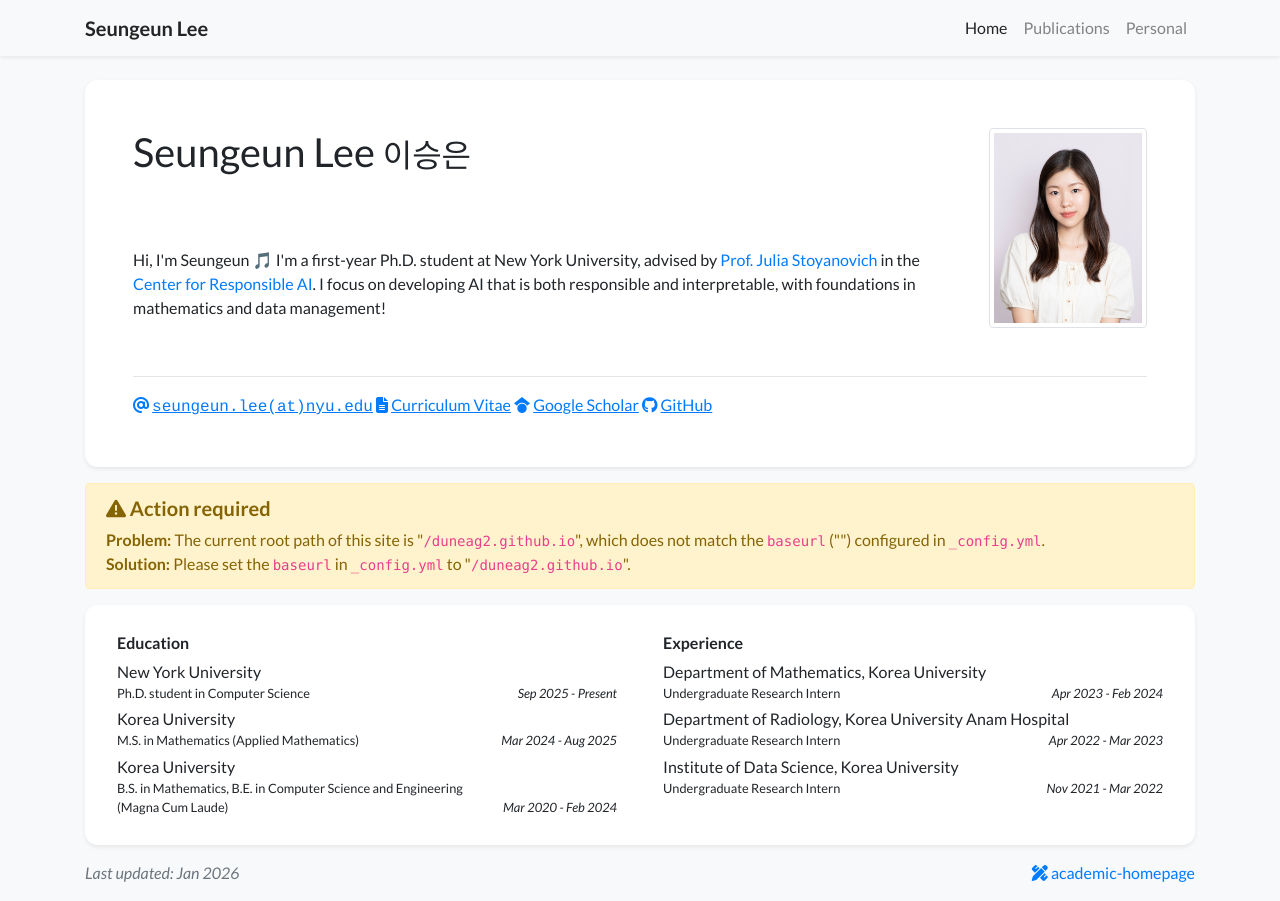
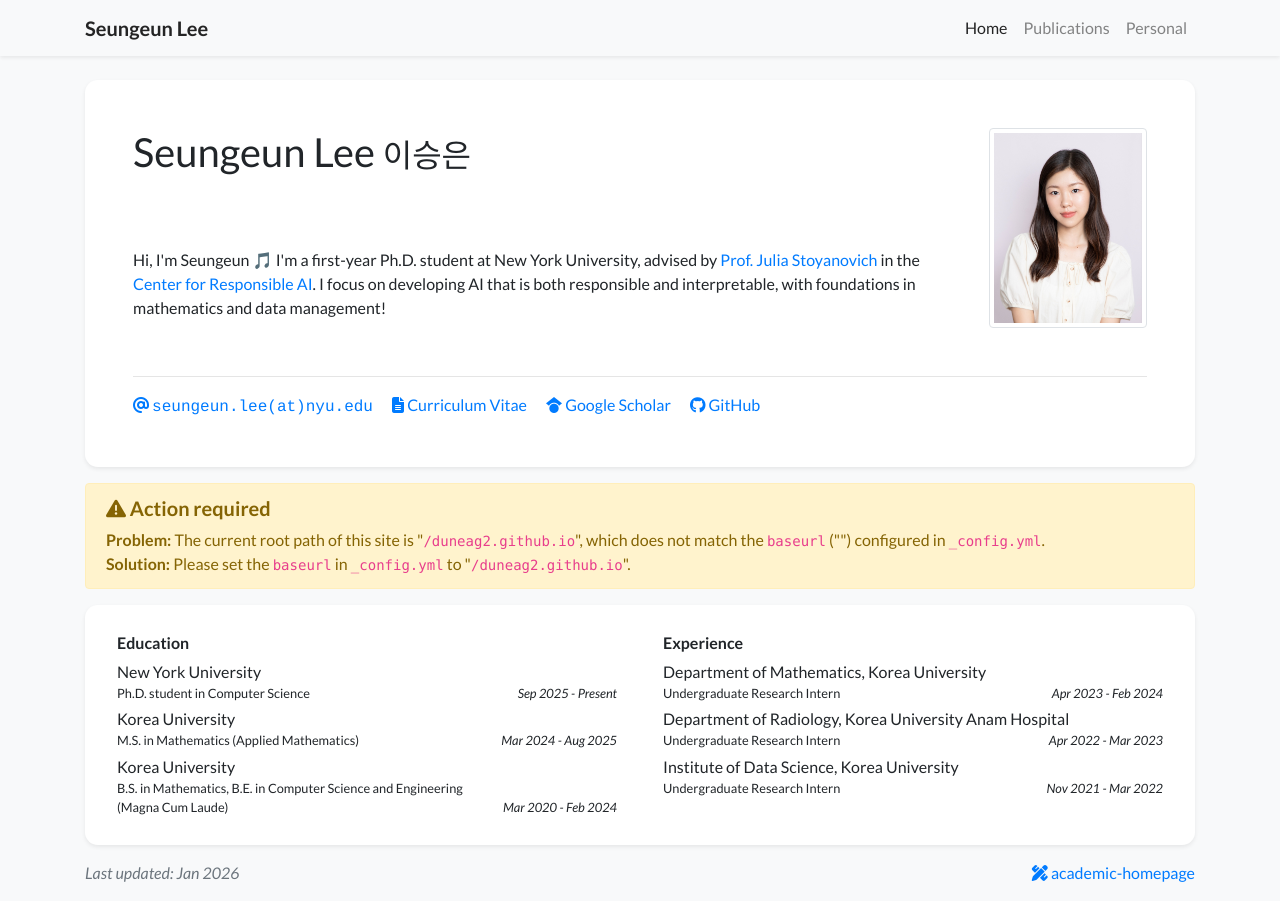
Before and after one commit to duneag2/duneag2.github.io, a Jekyll site: the page built from index.html, in a window 1280 px wide. Built offline with Jekyll 4.4.1, drawn with Linux system fonts in a browser that asks for light colours; nearby versions of some CDN libraries; a style sheet for code colours, icons or effects is not loaded.

Commit message:
margin update

```diff
--- a/_includes/widgets/profile_card.html
+++ b/_includes/widgets/profile_card.html
@@ -46,12 +46,12 @@
                 <hr />
                 <div class="row">
                     <div class="col">
-                        <a class="no-break" href="mailto:{{ site.data.profile.email | encode_email }}">
-                            <i class="fas fa-at"></i> <span class="email-text" style="text-decoration: underline;">{{ site.data.profile.email | replace: "@", "(at)" }}</span>
+                        <a class="pr-3 no-break" href="mailto:{{ site.data.profile.email | encode_email }}">
+                            <i class="fas fa-at"></i> <span class="email-text">{{ site.data.profile.email | replace: "@", "(at)" }}</span>
                         </a>
                         {% if site.data.profile.cv_link %}
-                        <a class="no-break" target="_blank" href="{{ site.data.profile.cv_link | relative_url }}">
-                          <i class="fas fa-file-alt"></i> <span style="text-decoration: underline;">Curriculum Vitae</span>
+                        <a class="pr-3 no-break" target="_blank" href="{{ site.data.profile.cv_link | relative_url }}">
+                          <i class="fas fa-file-alt"></i> <span class="link-text">Curriculum Vitae</span>
                         </a>
                         {% endif %}
                         {% if site.data.profile.gscholar %}
@@ -60,14 +60,14 @@
                         {%- else -%}
                         {%- assign gscholar_url = 'https://scholar.google.com/citations?user=' | append: site.data.profile.gscholar -%}
                         {%- endif -%}
-                        <a class="no-break" target="_blank" href="https://scholar.google.com/citations?user={{ site.data.profile.gscholar }}">
-                            <i class="fab fa-google-scholar"></i> <span style="text-decoration: underline;">Google Scholar</span>
+                        <a class="pr-3 no-break" target="_blank" href="https://scholar.google.com/citations?user={{ site.data.profile.gscholar }}">
+                            <i class="fab fa-google-scholar"></i> <span class="link-text">Google Scholar</span>
                         </a>
                         {% endif %}
 
                         {% if site.data.profile.github %}
-                        <a class="no-break" target="_blank" href="https://github.com/{{ site.data.profile.github }}">
-                            <i class="fab fa-github"></i> <span style="text-decoration: underline;">GitHub</span>
+                        <a class="pr-3 no-break" target="_blank" href="https://github.com/{{ site.data.profile.github }}">
+                            <i class="fab fa-github"></i> <span class="link-text">GitHub</span>
                         </a>
                         {% endif %}
 
```
